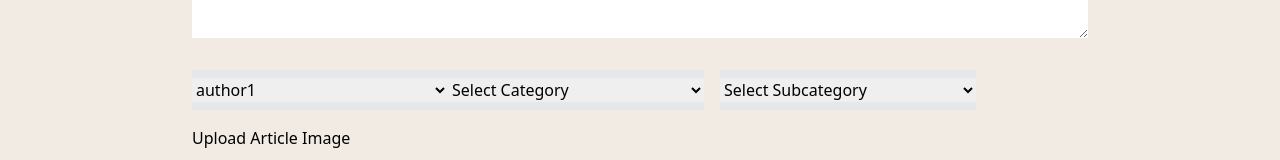
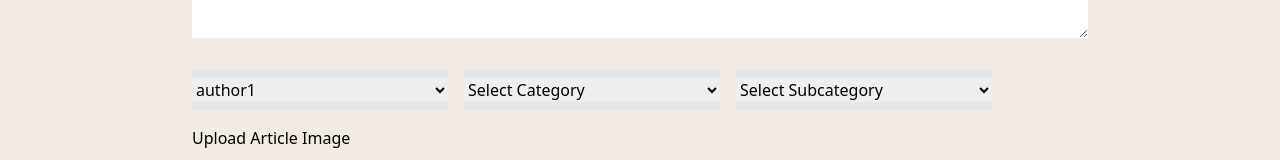
Before and after one commit to Algorithm-Allies/valleyNews, a React (Vite) app in the folder client/: page /createarticle in a window 1280 px wide. Shown: the part 638-798 px from the top of the page. Built offline with nearby package versions, Linux system fonts and the light colour scheme.

Commit message:
more styling fixes

```diff
--- a/client/src/pages/CreateArticle.jsx
+++ b/client/src/pages/CreateArticle.jsx
@@ -108,8 +108,8 @@ export default function CreateArticle() {
   };
 
   return (
-    <div className="bg-brown-100">
-      <div className="h-full flex flex-col pt-8 max-w-[70vw] w-full mx-auto">
+    <div className="bg-brown-100 pb-[5vh]">
+      <div className="flex flex-col pt-8 max-w-[70vw] w-full mx-auto">
         <BusinessNavBar />
         <div className="flex flex-col w-100">
           <h1 className="text-4xl text-black-100 flex pt-20">New Article</h1>
@@ -126,7 +126,7 @@ export default function CreateArticle() {
                 <option value="author1">author1</option>
                 <option value="author2">author2</option>
               </select>
-              <select value={selectedCategory} onChange={handleCategoryChange} className="border-y-8 w-[20vw]">
+              <select value={selectedCategory} onChange={handleCategoryChange} className="border-y-8 w-[20vw] ml-4">
                 <option value="">Select Category</option>
                 {Object.keys(categories).map((category) => (
                   <option key={category} value={category}>{category}</option>
```
